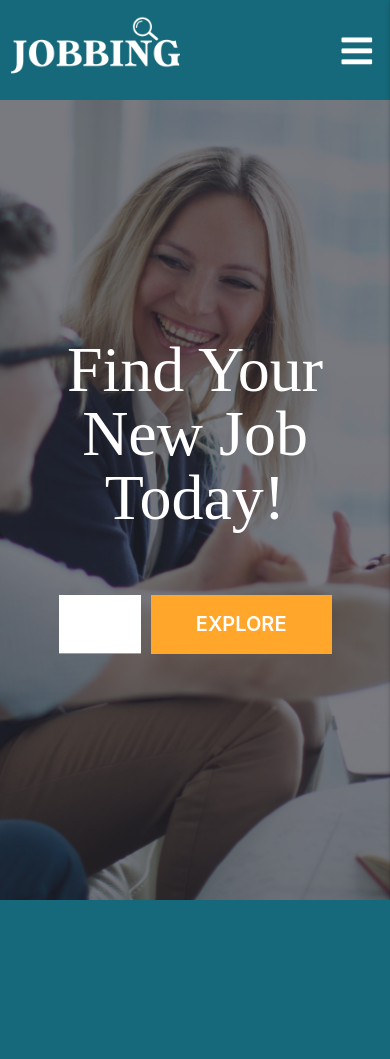
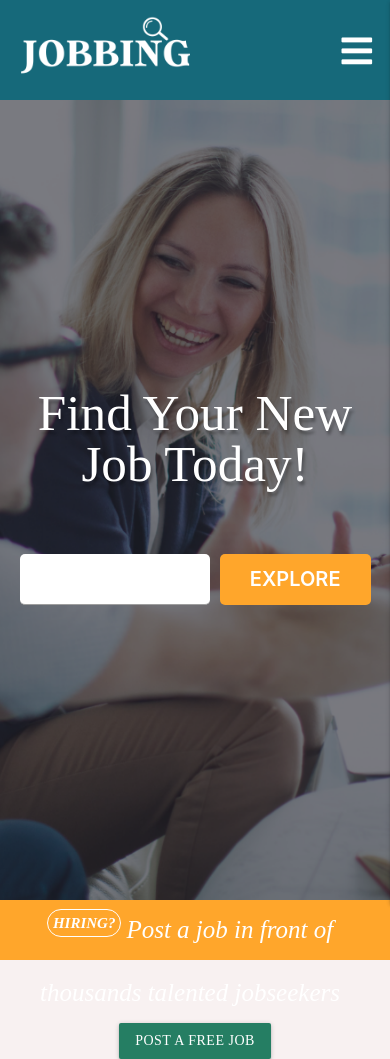
Before and after one commit to Boki136/Jobbing, a Flask app: page / in a window 390 px wide. Before the commit the page ends 900 px from the top, so only its background shows below. Run offline with Flask 2, Linux system fonts and the light colour scheme; data that the repository does not hold is empty; some libraries are stand-ins or nearby versions; some web fonts are replaced.

Commit message:
build[hiring-strip]: implement structure and styling for hiring strip. Change styling for hero section to accomodate small screen view.

```diff
--- a/static/css/style.css
+++ b/static/css/style.css
@@ -44,6 +44,14 @@ table {
   border-collapse: collapse;
   border-spacing: 0; }
 
+a {
+  -webkit-user-select: none;
+  -ms-user-select: none;
+  user-select: none; }
+
+input, button {
+  border-radius: 5px !important; }
+
 /*************************************** Navigation **/
 nav {
   background: #16697a; }
@@ -58,15 +66,21 @@ nav ul {
 
 .logo {
   vertical-align: middle;
-  height: 100px; }
+  height: 100px;
+  margin-left: 10px; }
 
 .nav-btn {
   background: transparent;
   font-weight: 700;
-  box-shadow: 5px 4px 25px rgba(1, 1, 1, 0.8); }
+  font-size: 20px;
+  height: 45px;
+  color: #fff;
+  border: 3px solid white;
+  transition: all 0.2s ease-in-out; }
   .nav-btn:hover {
-    background: #257e63;
-    color: #fff; }
+    transform: scale(1.04);
+    color: #fff;
+    background: transparent; }
 
 .mobile-menu {
   line-height: 100px !important; }
@@ -83,7 +97,7 @@ nav ul {
 
 .sidenav li > a {
   color: #fff;
-  font-size: 1.3em; }
+  font-size: 1.6em; }
 
 /************************************ Hero Section **/
 .hero-section {
@@ -102,7 +116,8 @@ nav ul {
 .hero-section_title {
   font-size: 4em;
   color: #fff;
-  padding-bottom: 65px; }
+  padding-bottom: 65px;
+  text-shadow: 2px 4px 3px rgba(0, 0, 0, 0.3); }
 
 #search-form {
   position: relative;
@@ -122,4 +137,46 @@ nav ul {
   border: none;
   color: #fff;
   font-weight: 600;
-  font-size: 1.25em; }
+  font-size: 1.25em;
+  cursor: pointer;
+  border-radius: 5px; }
+  .search-submit:hover {
+    background-color: #f78f00; }
+
+.hiring-strip {
+  background: #ffa62b;
+  text-align: center;
+  height: 60px; }
+  .hiring-strip h2 {
+    color: #fff;
+    display: inline-block;
+    font-size: 25px;
+    font-style: italic;
+    vertical-align: middle;
+    line-height: 60px;
+    margin-right: 10px; }
+    .hiring-strip h2::before {
+      content: "HIRING?";
+      border-radius: 40px;
+      border: 1px solid #fff;
+      font-size: 15px;
+      padding: 5px;
+      position: relative;
+      bottom: 10px;
+      margin-right: 5px;
+      font-weight: 700; }
+  .hiring-strip a {
+    background: #257e63; }
+    .hiring-strip a:hover {
+      background: #31a582; }
+
+/************************************ Media Queries **/
+@media screen and (max-width: 990px) {
+  .hero-section_wrapper {
+    width: 90%; }
+  .search-box {
+    height: 2.5em !important; }
+  .search-submit {
+    padding: 14px 30px; }
+  .hero-section_title {
+    font-size: 3.2em; } }
--- a/static/css/style.scss
+++ b/static/css/style.scss
@@ -55,7 +55,15 @@ $orange-secondary: #ffa62b;
 $paper-colour: #f8f1f1;
 $dark-green: #257e63;
 
+a {
+-webkit-user-select: none;
+  -ms-user-select: none;
+  user-select: none;
+}
 
+input, button {
+    border-radius: 5px !important;
+}
 
 /*************************************** Navigation **/
 
@@ -72,16 +80,23 @@ nav ul {
 
 .logo {
   vertical-align: middle;
-  height: 100px; }
+  height: 100px;
+margin-left: 10px; }
 
 .nav-btn {
     background: transparent;
     font-weight: 700;
-    box-shadow: 5px 4px 25px rgba(1,1,1,0.8);
+    font-size: 20px;
+    height: 45px;
+    color: #fff;
+    border: 3px solid white;
+    transition: all 0.2s ease-in-out;
 
     &:hover {
-        background: $dark-green;
+        transform: scale(1.04);
         color: #fff;
+        background: transparent;
+
     }
 }
 
@@ -108,7 +123,7 @@ nav ul {
 
 .sidenav li>a {
     color: #fff;
-    font-size: 1.3em;
+    font-size: 1.6em;
 }
 
 /************************************ Hero Section **/
@@ -133,7 +148,7 @@ nav ul {
     font-size: 4em;
     color: #fff;
     padding-bottom: 65px;
-    text-shadow: 2px 4px 3px rgb(0 0 0 / 30%);
+    text-shadow: 2px 4px 3px rgba(0, 0, 0, 0.3);
 
 }
 
@@ -158,4 +173,73 @@ nav ul {
     color: #fff;
     font-weight: 600;
     font-size: 1.25em;
+    cursor: pointer;
+    border-radius: 5px;
+
+    &:hover {
+        background-color: darken($orange-secondary, 10%);
+    }
 }
+
+.hiring-strip {
+    background: $orange-secondary;
+    text-align: center;
+    height: 60px;
+
+    h2 {
+        color:#fff;
+        display: inline-block;
+        font-size: 25px;
+        font-style: italic;
+        vertical-align: middle;
+        line-height: 60px;
+        margin-right: 10px;
+
+        &::before {
+            content: "HIRING?";
+    border-radius: 40px;
+    border: 1px solid #fff;
+    font-size: 15px;
+    padding: 5px;
+    position: relative;
+    bottom: 10px;
+    margin-right: 5px;
+    font-weight: 700;
+        }
+}
+
+a {
+    background: $dark-green;
+
+    &:hover {
+        background: lighten($dark-green, 10%);
+    }
+}
+
+    }
+
+
+
+
+
+/************************************ Media Queries **/
+
+@media screen and (max-width: 990px) {
+
+  .hero-section_wrapper {
+      width: 90%;
+  }
+
+  .search-box {
+      height: 2.5em !important;
+  }
+
+  .search-submit {
+      padding: 14px 30px;
+  }
+
+  .hero-section_title {
+      font-size: 3.2em;
+  }
+
+}
--- a/templates/base.html
+++ b/templates/base.html
@@ -69,6 +69,11 @@
         </div>
     </section>
 
+    <div class="hiring-strip">
+        <h2>Post a job in front of thousands talented jobseekers</h2>
+        <a class="btn" href="">POST A FREE JOB</a>
+    </div>
+
 
 
     <!--jQuery CDN-->
```
